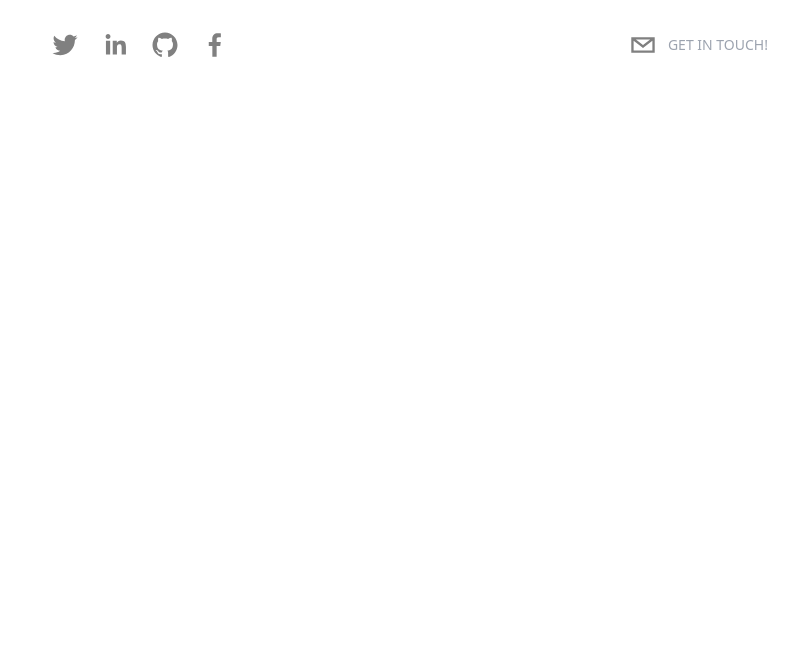
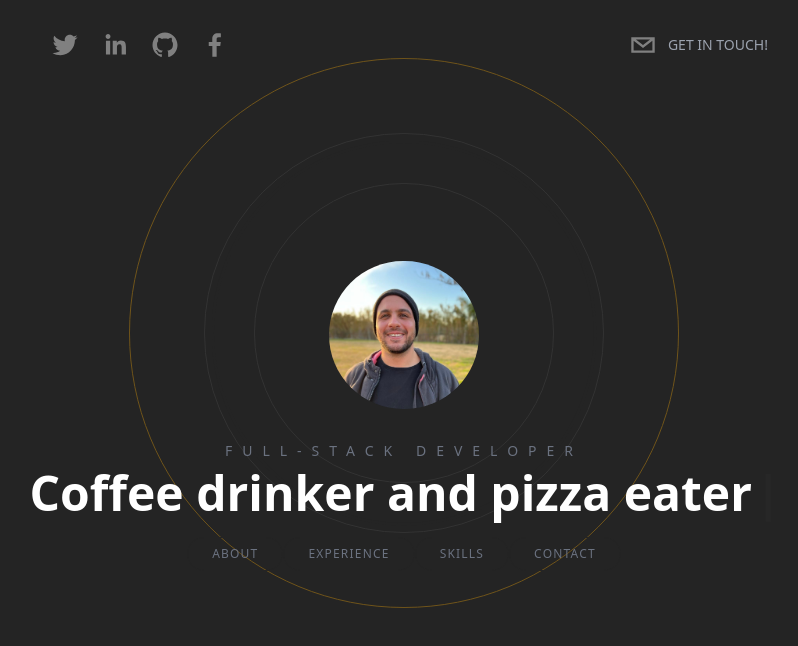
Before and after one commit to KaskMIL/portfolio-nextjs, a Next.js app: page / in a window 1280 px wide. Shown: the top 646 px of the page, without its empty margins (236-1034 px from the left). Built offline with nearby package versions, Linux system fonts and the light colour scheme.

Commit message:
Add hero section, circle animation and nav

```diff
--- /dev/null
+++ b/components/BackgroundCircles.tsx
@@ -0,0 +1,29 @@
+import React from 'react'
+import { motion } from 'framer-motion';
+
+type Props = {}
+
+const BackgroundCircles = (props: Props) => {
+  return (
+    <motion.div
+      initial={{
+        opacity: 0,
+      }}
+      animate={{
+        scale: [1, 2, 3, 2, 1],
+        opacity: 1,
+      }}
+      transition={{
+        duration: 2.5,
+      }}
+      className='relative flex justify-center items-center'
+    >
+      <div className='absolute border border-[#333333] rounded-full h-[200px] w-[200px] mt-52 animate-ping' />
+      <div className='absolute border border-[#333333] rounded-full h-[300px] w-[300px] mt-52' />
+      <div className='absolute border border-[#333333] rounded-full h-[400px] w-[400px] mt-52' />
+      <div className='absolute border border-[#F7AB0A] rounded-full opacity-20 h-[550px] w-[550px] mt-52 animate-pulse' />
+    </motion.div>
+  )
+}
+
+export default BackgroundCircles
--- /dev/null
+++ b/components/Hero.tsx
@@ -0,0 +1,56 @@
+import React from 'react'
+import Image from 'next/image'
+import { Cursor, useTypewriter } from 'react-simple-typewriter'
+import BackgroundCircles from './BackgroundCircles'
+import frente from './assets/frente.jpg'
+import Link from 'next/link'
+
+type Props = {}
+
+const Hero = (props: Props) => {
+  const [words, count] = useTypewriter({
+    words: [
+      'Hi, Im Tom',
+      'Coffee drinker and pizza eater',
+      'Coding nice things'
+    ],
+    loop: true,
+    delaySpeed: 1500,
+    typeSpeed: 75,
+  })
+  return (
+    <div className='h-screen flex flex-col space-y-8 items-center justify-center text-center overflow-hidden'>
+      <BackgroundCircles />
+      <Image
+          src={frente}
+          alt='me'
+          width={150}
+          height={150}
+          className='relative rounded-full mx-auto object-cover'
+        />
+      <div className='z-20'>
+        <h2 className='text-sm uppercase text-gray-500 tracking-[10px] pb-2'>Full-Stack developer</h2>
+        <h1 className='text-5xl font-semibold px-10'>
+          <span>{words}</span>
+          <Cursor />
+        </h1>
+        <div className='pt-5'>
+          <Link href='#about'>
+          <button className="buttonHero">About</button>
+          </Link>
+          <Link href='#experiences'>
+          <button className="buttonHero">Experience</button>
+          </Link>
+          <Link href='#skills'>
+          <button className="buttonHero">Skills</button>
+          </Link>
+          <Link href='#contact'>
+          <button className="buttonHero">Contact</button>
+          </Link>
+        </div>
+      </div>
+    </div>
+  )
+}
+
+export default Hero
--- a/package.json
+++ b/package.json
@@ -18,6 +18,7 @@
     "next": "13.0.3",
     "react": "18.2.0",
     "react-dom": "18.2.0",
+    "react-simple-typewriter": "^4.0.5",
     "react-social-icons": "^5.15.0",
     "typescript": "4.8.4"
   },
--- a/pages/index.tsx
+++ b/pages/index.tsx
@@ -1,18 +1,22 @@
 import Head from 'next/head'
 import Header from '../components/Header'
+import Hero from '../components/Hero'
+
 
 export default function Home() {
   return (
-    <div>
+    <div className='bg-[rgb(36,36,36)] text-white h-screen snap-y snap-mandatory overflow-scroll z-0'>
       <Head>
         <title>Tom's portfolio</title>
         <meta name="description" content="Generated by create next app" />
         <link rel="icon" href="/favicon.ico" />
       </Head>
 
-      {/* Header */}
       <Header />
       {/* Hero */}
+      <section id='hero' className='snap-center'>
+        <Hero />
+      </section>
 
       {/* About */}
 
--- a/styles/globals.css
+++ b/styles/globals.css
@@ -1,3 +1,9 @@
 @tailwind base;
 @tailwind components;
 @tailwind utilities;
+
+@layer components {
+  .buttonHero {
+    @apply md:px-6 py-2 px-3 border border-[#242424] rounded-full uppercase text-xs tracking-widest transition-all text-gray-500 hover:border-[#F7AB0A]/40 hover:text-[#F7AB0A]/40
+  }
+}
```
Also changed, not shown: components/assets/frente.jpg (added), 1 other file (tests, documents, lock files or other folders).
